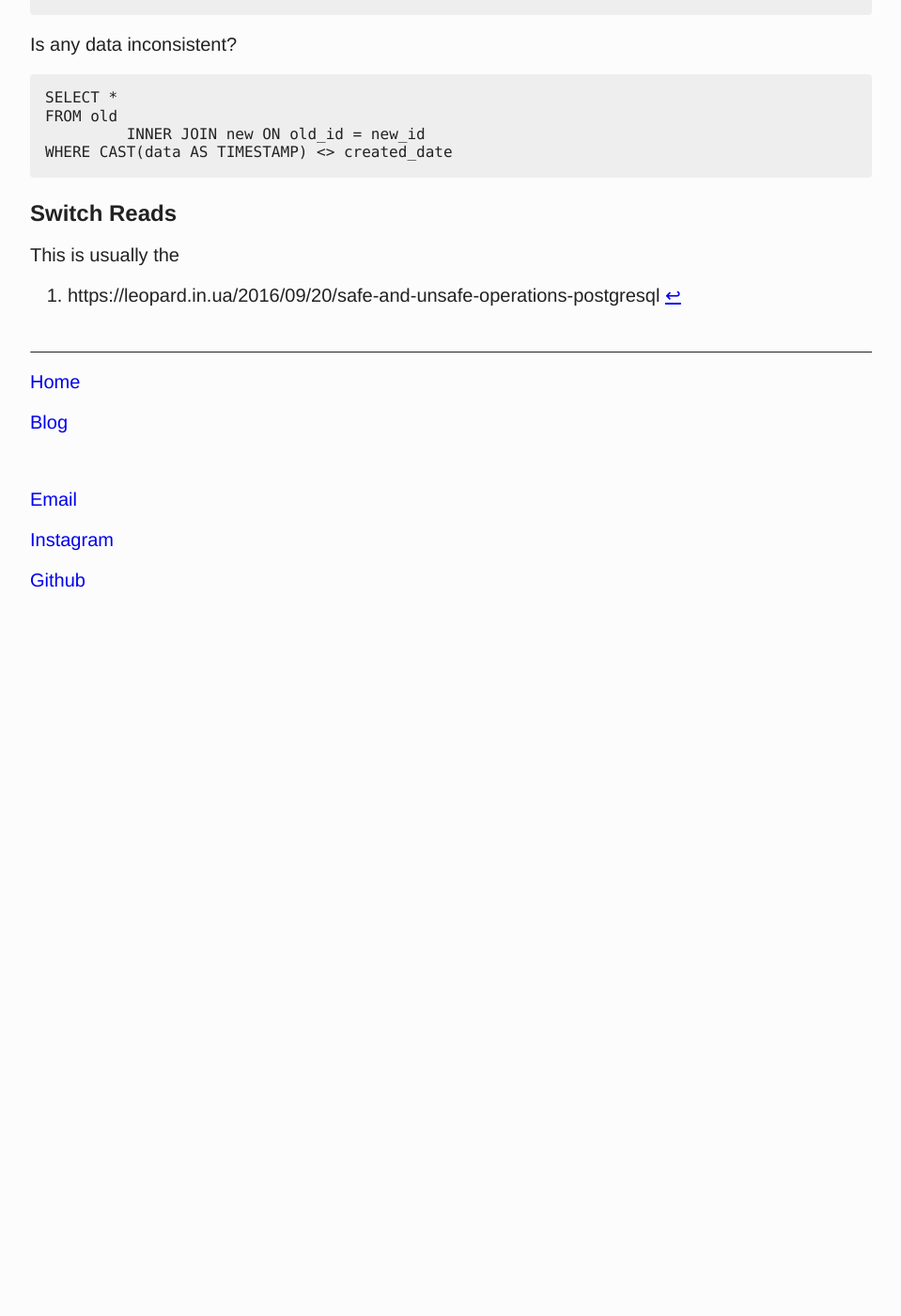
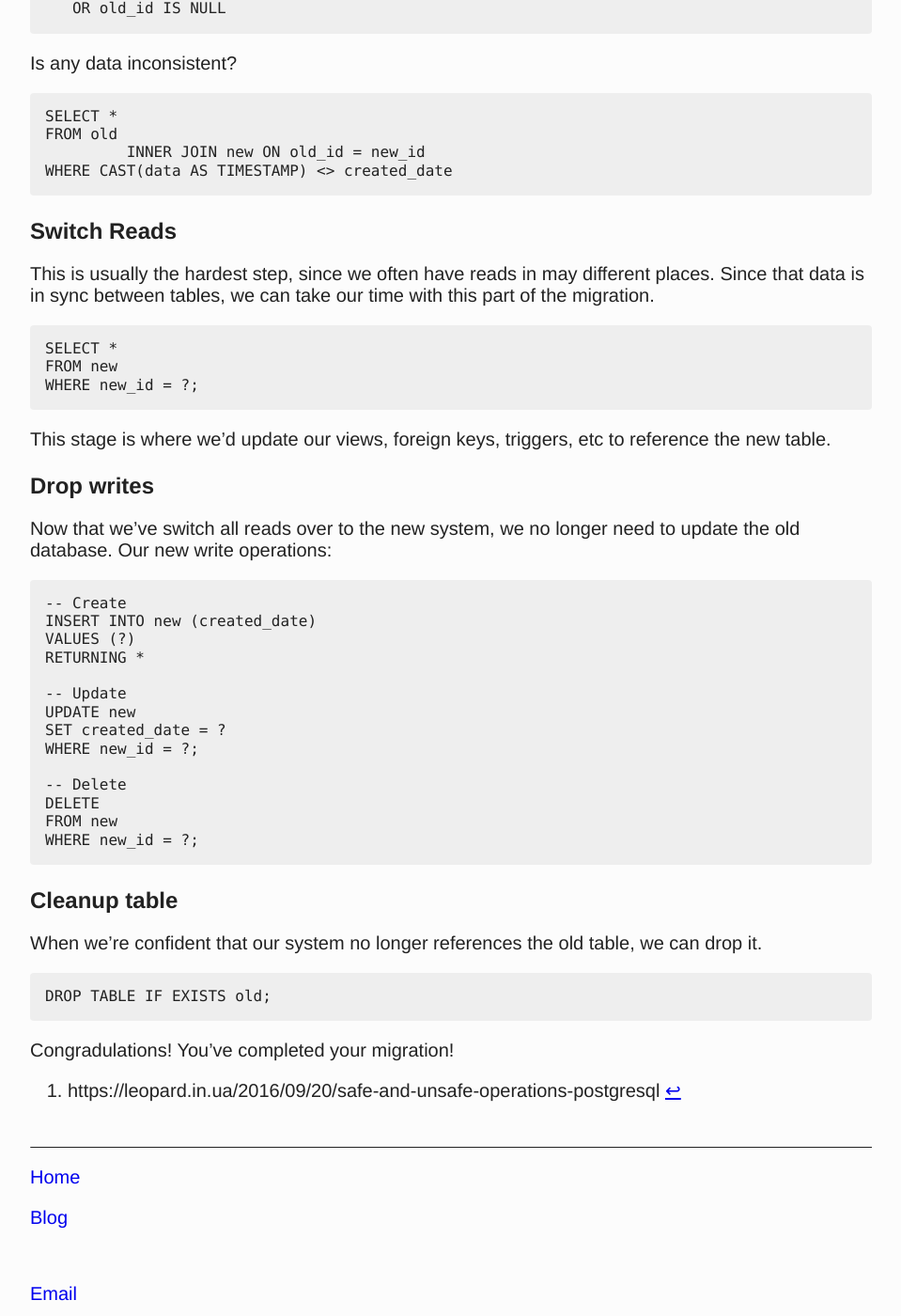
Before and after one commit to Kiran-Rao/kiran-rao.github.io, a Jekyll site: the page built from docs/unpublished/2022-04-13-zero-downtime-migrations.md, in a window 1280 px wide and 1400 px high, scrolled down 3572 px. Shown: the whole window at 94% size, without its empty margins (160-1119 px from the left). Built offline with Jekyll 4.4.1, drawn with Linux system fonts in a browser that asks for light colours; before the commit the page ends 4221 px from its top, so only the background shows below that; some of the changed text lies outside the part shown.

Commit message:
Finish first draft of article

````diff
--- a/docs/unpublished/2022-04-13-zero-downtime-migrations.md
+++ b/docs/unpublished/2022-04-13-zero-downtime-migrations.md
@@ -92,8 +92,9 @@ Now that we have two tables, we write to both simultaneously.
 ```sql
 -- Create
 WITH new_rows AS (
-    INSERT INTO new (created_date) VALUES (?)
-        RETURNING *
+    INSERT INTO new (created_date)
+    VALUES (?)
+    RETURNING *
 )
 INSERT
 INTO old (old_id, data)
@@ -134,7 +135,7 @@ INSERT INTO new(new_id, created_date)
 SELECT old_id, CAST(data AS TIMESTAMP)
 FROM OLD
 WHERE NOT EXISTS(SELECT *
-                 FROM NEW
+                 FROM new
                  WHERE new_id = OLD.old_id)
 LIMIT 1000
 RETURNING *;
@@ -169,4 +170,43 @@ WHERE CAST(data AS TIMESTAMP) <> created_date
 
 ### Switch Reads
 
-This is usually the
+This is usually the hardest step, since we often have reads in may different places. Since that data is in sync between tables, we can take our time with this part of the migration.
+
+```sql
+SELECT *
+FROM new
+WHERE new_id = ?;
+```
+
+This stage is where we'd update our views, foreign keys, triggers, etc to reference the new table.
+
+### Drop writes
+
+Now that we've switch all reads over to the new system, we no longer need to update the old database. Our new write operations:
+
+```sql
+-- Create
+INSERT INTO new (created_date)
+VALUES (?)
+RETURNING *
+
+-- Update
+UPDATE new
+SET created_date = ?
+WHERE new_id = ?;
+
+-- Delete
+DELETE
+FROM new
+WHERE new_id = ?;
+```
+
+### Cleanup table
+
+When we're confident that our system no longer references the old table, we can drop it.
+
+```sql
+DROP TABLE IF EXISTS old;
+```
+
+Congradulations! You've completed your migration!
````
Also changed, not shown: other parts of docs/unpublished/2022-04-13-zero-downtime-migrations.md (+1 -1 lines).
